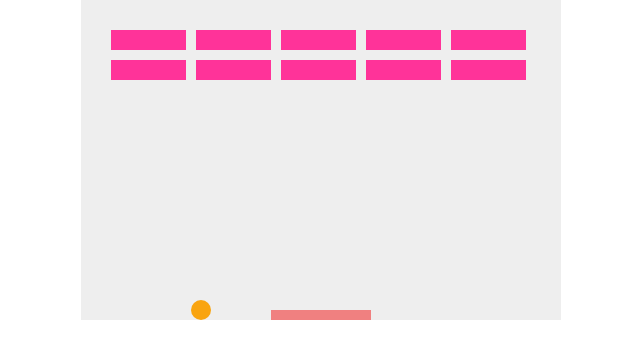
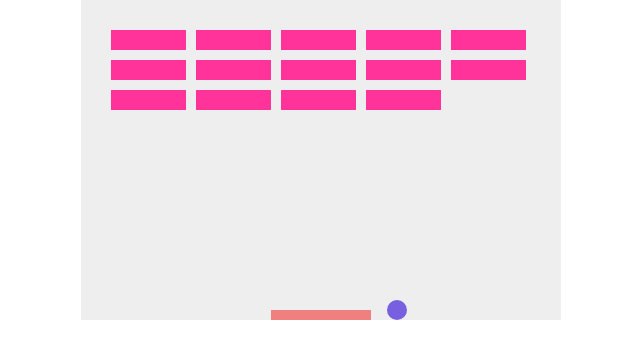
Before and after one commit to AndreaGraziosi/BreakOut-JS, a plain HTML site: page index.html in a window 1280 px wide. Shown: the whole page, without its empty margins (319-959 px from the left). Drawn offline with Linux system fonts and the light colour scheme.

Commit message:
ball changes color when it hits the brick

```diff
--- a/index.html
+++ b/index.html
@@ -30,7 +30,7 @@
     var hex;
     var color = chColor();
     //setting up the brick walls
-    var brickRowCount = 2;
+    var brickRowCount = 3;
     var brickColumnCount = 5;
     var brickWidth = 75;
     var brickHeight = 20;
@@ -42,7 +42,7 @@
         for(var c=0; c<brickColumnCount; c++) {
             bricks[c] = [];
         for(var r=0; r<brickRowCount; r++) {
-            bricks[c][r] = { x: 0, y: 0 };
+            bricks[c][r] = { x: 0, y: 0, status: 1 };
     }
 }
 
@@ -73,6 +73,7 @@ function drawPaddle() {
 function drawBricks() {
     for(var c=0; c<brickColumnCount; c++) {
         for(var r=0; r<brickRowCount; r++) {
+            if(bricks[c][r].status == 1) {
                 var brickX = (c*(brickWidth+brickPadding))+brickOffsetLeft;
                 var brickY = (r*(brickHeight+brickPadding))+brickOffsetTop;
                 bricks[c][r].x = brickX;
@@ -85,12 +86,14 @@ function drawBricks() {
             }
         }
     }
+}
 
 function draw() {
     ctx.clearRect(0, 0, canvas.width, canvas.height);
     drawBricks();
     drawBall();
     drawPaddle();
+    collisionDetection();
 
     if(x + dx > canvas.width-ballRadius || x + dx < ballRadius) {
         color = chColor();
@@ -151,6 +154,21 @@ function keyUpHandler(e) {
         leftPressed = false;
     }
 }
+// collision detection function with the bricks
+function collisionDetection() {
+    for(var c=0; c<brickColumnCount; c++) {
+        for(var r=0; r<brickRowCount; r++) {
+            var b = bricks[c][r];
+            if(b.status == 1) {
+                if(x > b.x && x < b.x+brickWidth && y > b.y && y < b.y+brickHeight) {
+                    dy = -dy;
+                    color = chColor();
+                    b.status = 0;
+                }
+            }
+        }
+    }
+}
 
 var interval = setInterval(draw, 10);
 
```
Lines whose indentation alone changed are shown as unchanged.
